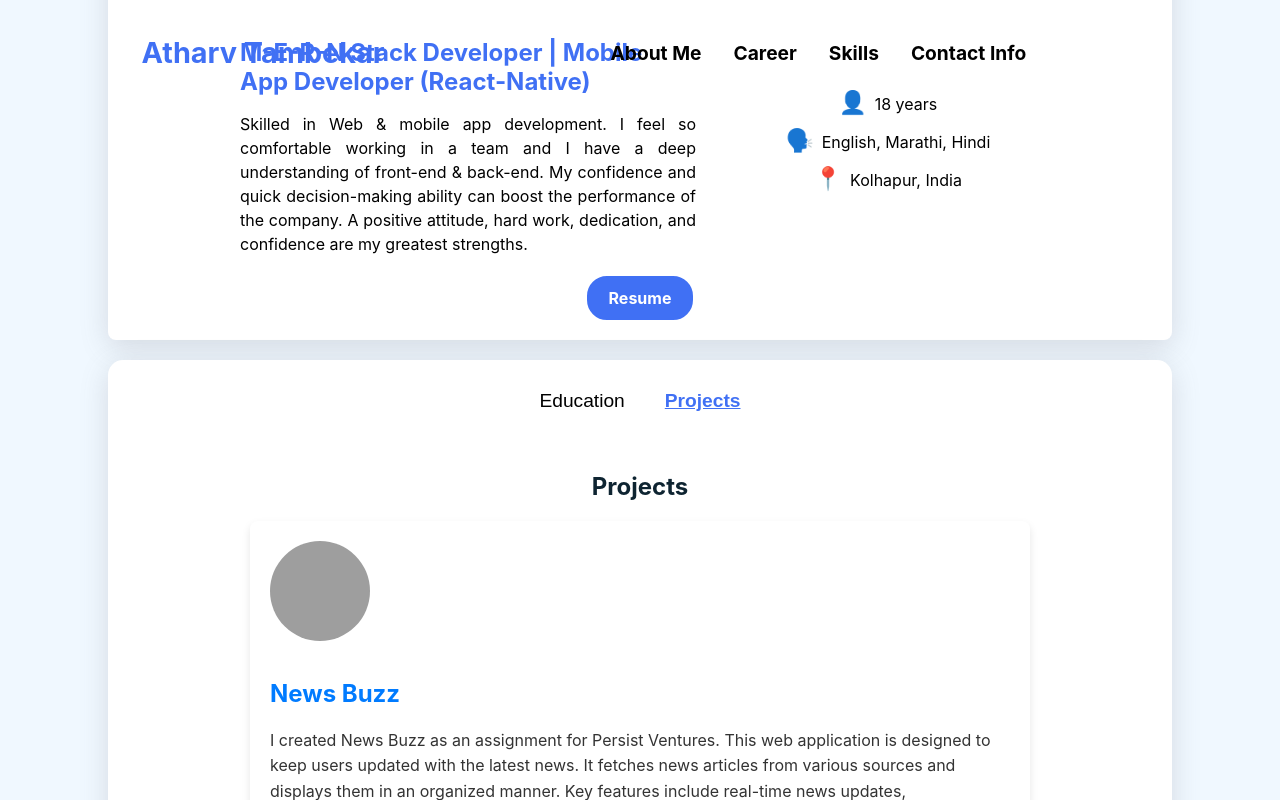
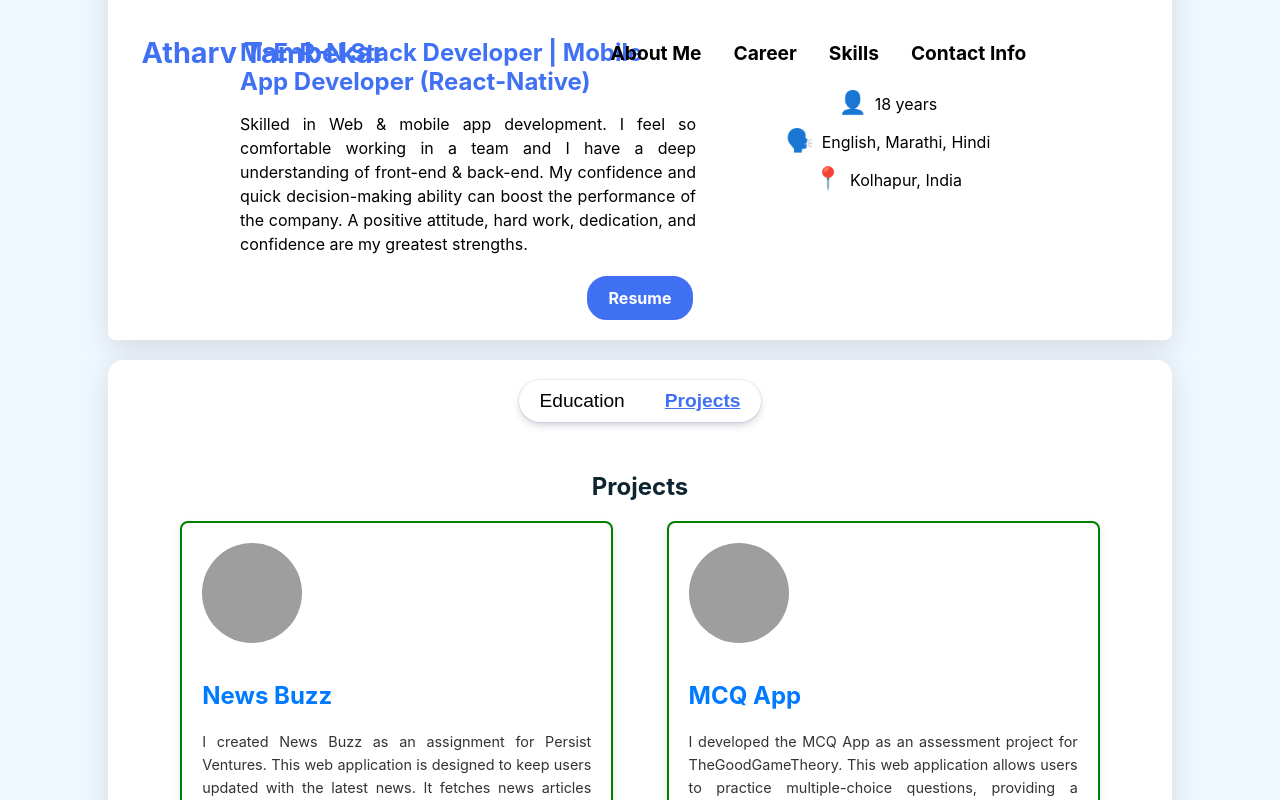
Before and after one commit to Atharv-28/portfolio, a React (Create React App) app: page / in a window 1280 px wide. Both pictures are taken after a click on the button "Projects". Shown: the part 625-1425 px from the top of the page. Built offline with nearby package versions, Linux system fonts and the light colour scheme; grey boxes are pictures that could not be loaded.

Commit message:
UI design glich fixed

```diff
--- a/src/components/career.js
+++ b/src/components/career.js
@@ -1,51 +1,51 @@
-import React, { useState } from 'react';
-import '../styles/career.css';
-import ProjectsFlex from './projectFlex';
+import React, { useState } from "react";
+import "../styles/career.css";
+import ProjectsFlex from "./projectFlex";
 
 const Career = () => {
-    const [activeTab, setActiveTab] = useState('education');
+  const [activeTab, setActiveTab] = useState("education");
 
   const handleTabClick = (tabName) => {
     setActiveTab(tabName);
   };
 
   return (
-      <div id='career' className="tabs-container">
+    <div id="career" className="tabs-container">
       <div className="tab-buttons">
         <button
-            className={`tab-button ${activeTab === 'education' ? 'active' : ''}`}
-            onClick={() => handleTabClick('education')}
+          className={`tab-button ${activeTab === "education" ? "active" : ""}`}
+          onClick={() => handleTabClick("education")}
         >
           Education
         </button>
         <button
-            className={`tab-button ${activeTab === 'projects' ? 'active' : ''}`}
-            onClick={() => handleTabClick('projects')}
+          className={`tab-button ${activeTab === "projects" ? "active" : ""}`}
+          onClick={() => handleTabClick("projects")}
         >
           Projects
         </button>
       </div>
 
       <div className="tab-content">
-          {activeTab === 'education' && (
-            <div className='edu'>
+        {activeTab === "education" && (
+          <div className="edu">
             <h2>Education</h2>
-              <div className='degree'>
+            <div className="degree">
               <h3>Sanjay Ghodawat Polytechnic</h3>
               <h4>Diploma in Computer Science & Engineering</h4>
               <p>2021-2024</p>
             </div>
-              <div className='degree'>
+            <div className="degree">
               <h3>Sanjay Ghodawat Institute</h3>
               <h4>B.Tech in Computer Science & Engineering</h4>
               <p>2024-Present</p>
             </div>
           </div>
         )}
-          {activeTab === 'projects' && (
-            <div className='edu'>
+        {activeTab === "projects" && (
+          <div className="edu">
             <h2>Projects</h2>
-                <ProjectsFlex />
+            <ProjectsFlex className="project-flex" />
           </div>
         )}
       </div>
--- a/src/components/projectFlex.js
+++ b/src/components/projectFlex.js
@@ -5,9 +5,9 @@ import ProjectList from '../utils/projectList';
 
 const ProjectsFlex = () => {
   return (
-    <div className="projects-list">
+    <div className='proFlex'>
       {ProjectList.map((project, index) => (
-        <ProjectCard key={index} project={project} />
+        <ProjectCard className="project-card" key={index} project={project} />
       ))}
     </div>
   );
--- a/src/styles/career.css
+++ b/src/styles/career.css
@@ -14,6 +14,7 @@
     display: flex;
     justify-content: center;
     margin-bottom: 10px;
+    box-shadow: rgba(9, 30, 66, 0.25) 0px 4px 8px -2px, rgba(9, 30, 66, 0.08) 0px 0px 0px 1px;    border-radius: 45px;
   }
 
   .tab-button {
@@ -39,8 +40,7 @@
   }
 
   .tab-content {
-    width: 80%;
-    max-width: 800px;
+    width: 95%;
     margin-top: 20px;
   }
 
@@ -57,6 +57,7 @@
   }
 
   .edu{
+    width: 100%;
     display: flex;
     flex-direction: column;
     align-items: center;
@@ -66,7 +67,7 @@
     border-radius: 50px;
     width: 50%;
     height: max-content;
-    padding: 0 0 0 20px;
+    padding: 0 0 0 50px;
     margin-top: 2vh;
     box-shadow: rgba(50, 50, 93, 0.25) 0px 2px 5px -1px, rgba(0, 0, 0, 0.3) 0px 1px 3px -1px;
   }
@@ -75,8 +76,15 @@
     color: #4070f4;
   }
 
+  .project-flex{
+    border: 2px solid red;
+    display: flex;
+    flex-wrap: wrap;
+    justify-content: space-around;
+  }
   @media only screen and (max-width: 600px) {
     .degree{
-      width: 70vw;
+      padding: 20px;
+      width: 75vw;
     }
   }
--- a/src/styles/projectCard.css
+++ b/src/styles/projectCard.css
@@ -6,6 +6,7 @@
     box-shadow: 0 2px 4px rgba(0, 0, 0, 0.1);
     cursor: pointer;
     transition: transform 0.3s ease;
+    border: 2px solid green;
   }
 
   .project-card:hover {
@@ -19,17 +20,13 @@
     margin-bottom: 10px;
   }
 
-  .project-name {
-    font-size: 1.2rem;
-    margin-bottom: 10px;
-  }
-
   .project-link {
     color: #4070f4;
     text-decoration: none;
     font-size: 0.9rem;
   }
 
-  .project-link:hover {
-    text-decoration: underline;
+  .project-details p {
+    text-align: justify;
+    font-size: 0.9rem;
   }
--- a/src/styles/projectList.css
+++ b/src/styles/projectList.css
@@ -1,20 +1,16 @@
-.project-list {
-    display: grid;
-    grid-template-columns: repeat(auto-fit, minmax(300px, 1fr));
-    gap: 20px;
-  }
-
-  @media (max-width: 768px) {
-    .project-list {
-      grid-template-columns: 1fr;
-    }
-  }
 
   .project-card {
+    width: 40%;
     background-color: #ffffff;
     padding: 20px;
     border-radius: 8px;
     box-shadow: 0 4px 8px rgba(0, 0, 0, 0.1);
+  }
+
+  .proFlex {
+    display: flex;
+    flex-wrap: wrap;
+    justify-content: space-around;
   }
 
   .project-icon {
@@ -45,5 +41,10 @@
   }
 
   .project-link:hover {
-    text-decoration: underline;
-  }
+    box-shadow: rgba(0, 0, 0, 0.45) 0px 25px 20px -20px;  }
+
+    @media screen and (max-width: 600px) {
+      .project-card {
+        width: 95%;
+      }
+    }
```
Lines whose indentation alone changed are shown as unchanged.
